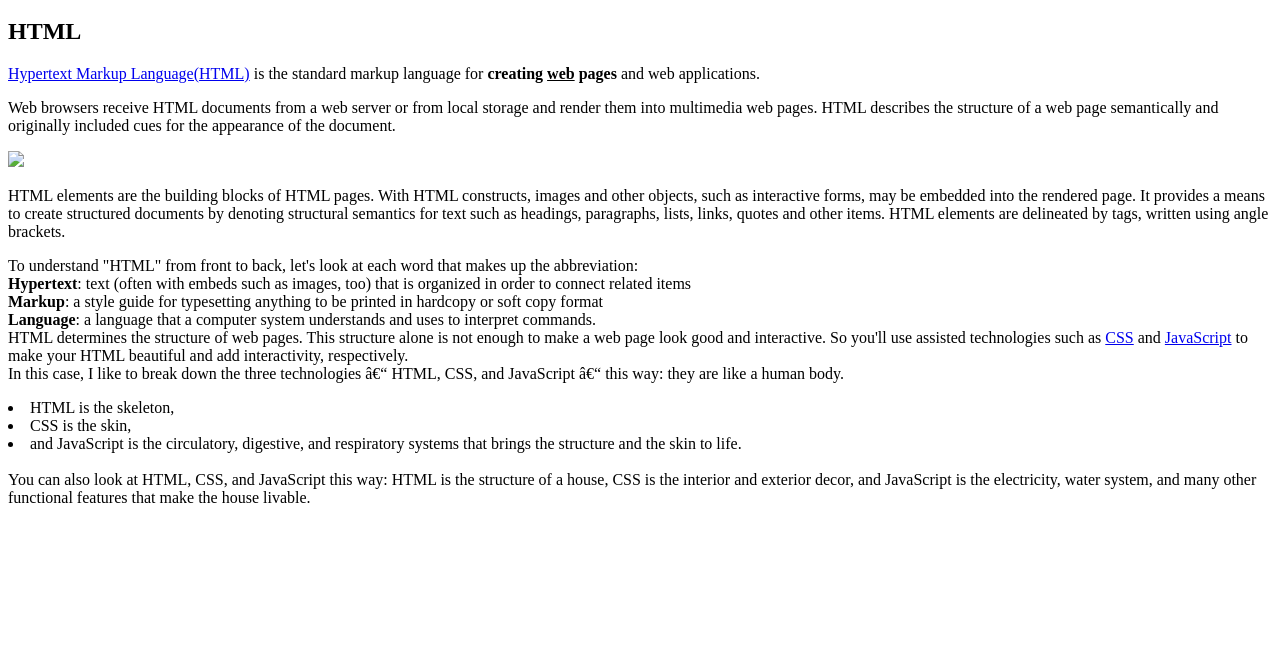
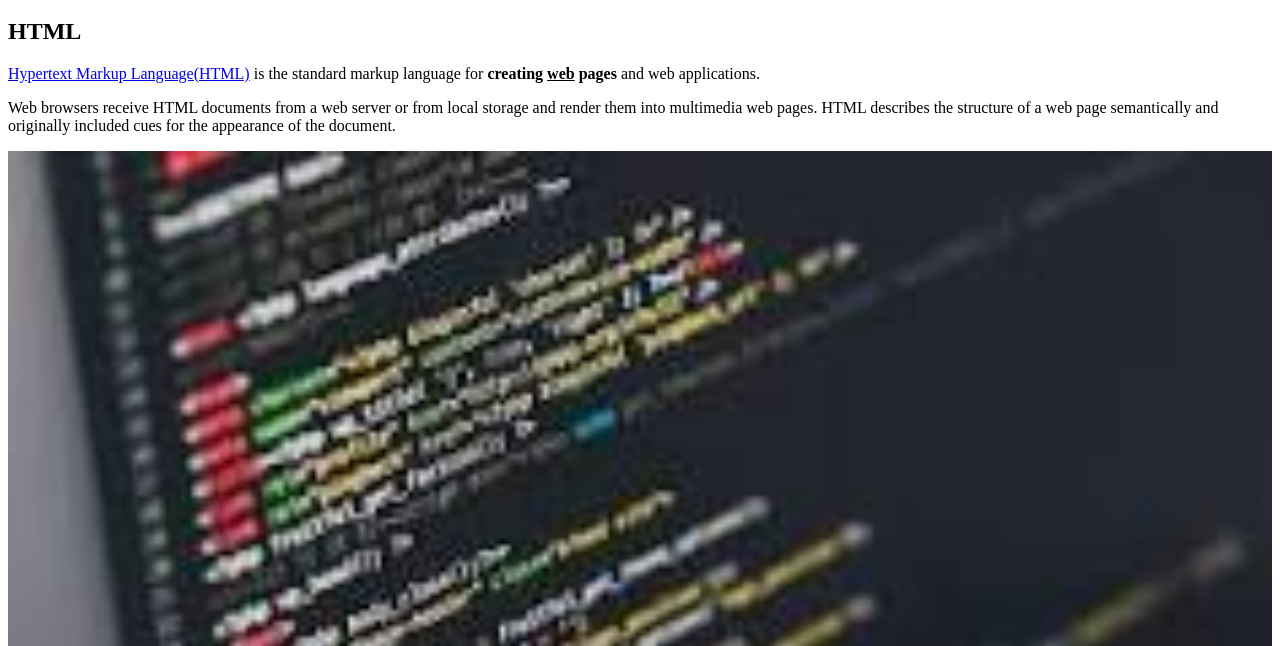
Before and after one commit to billy-yong/Web1, a plain HTML site: page 1.html in a window 1280 px wide. Shown: the part 154-800 px from the top of the page. Drawn offline with Linux system fonts and the light colour scheme; the site is published under a folder, as on GitHub Pages, so addresses that start at the root find nothing.

Commit message:
Update 1.html
loading to page is tooo slow, i didn't know about that, so i changed it

```diff
--- a/1.html
+++ b/1.html
@@ -15,7 +15,7 @@
     <h2>HTML</h2>
     <p><a href="https://www.w3.org/TR/2011/WD-html5-20110405/" target="_blank" title="html5 speicification"> Hypertext Markup Language(HTML)</a> is the standard markup language for <strong>creating <u>web</u> pages</strong> and web applications.</p>
     <p>Web browsers receive HTML documents from a web server or from local storage and render them into multimedia web pages. HTML describes the structure of a web page semantically and originally included cues for the appearance of the document.</p>
-    <img src="/coding.jfif" width="100%">
+    <img src="coding.jfif" width="100%">
 
     <p>HTML elements are the building blocks of HTML pages. With HTML constructs, images and other objects, such as interactive forms, may be embedded into the rendered page. It provides a means to create structured documents by denoting structural semantics for text such as headings, paragraphs, lists, links, quotes and other items. HTML elements are delineated by tags, written using angle brackets.</p>
 
```
